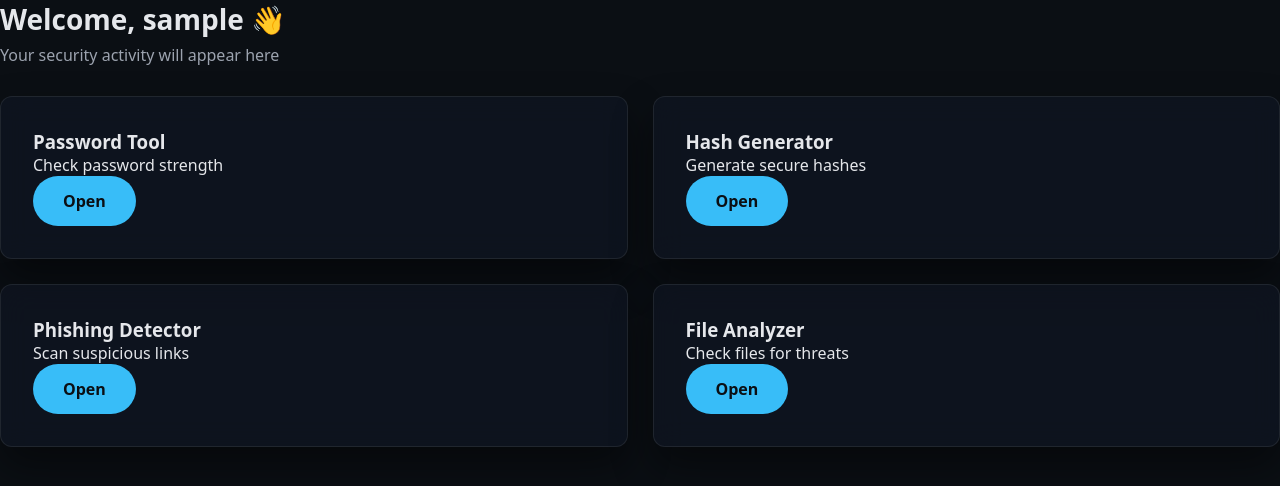
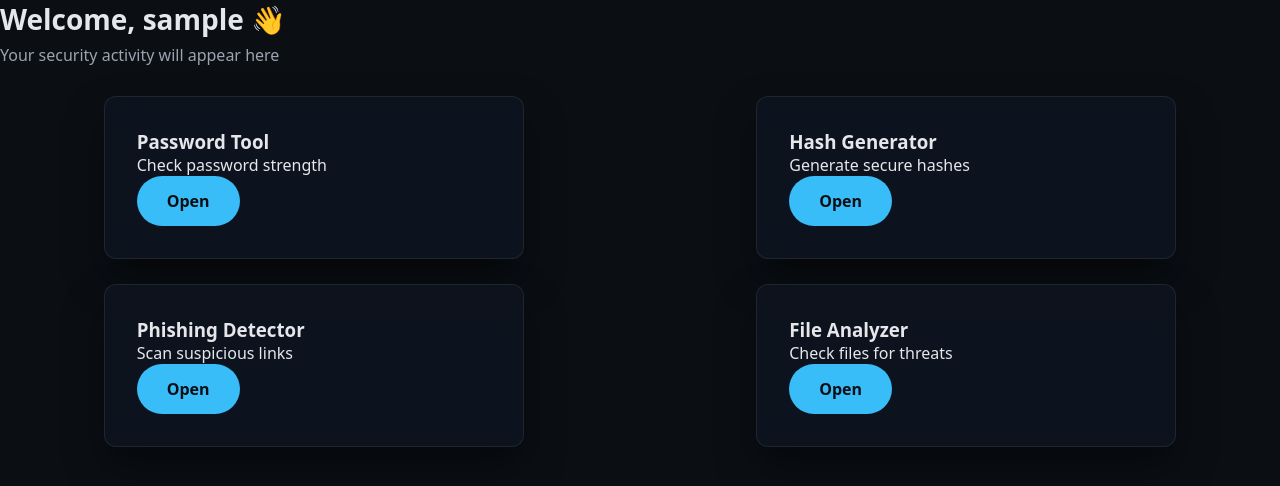
Before and after one commit to adarshx001/BlackICE, a Flask app: page /dashboard in a window 1280 px wide. Shown: the part 65-551 px from the top of the page. Run offline with Flask 3, Linux system fonts and the light colour scheme; the visitor is signed in with stand-in values (Sample User, id 1).

Commit message:
Add styles for centering dashboard cards

```diff
--- a/static/style.css
+++ b/static/style.css
@@ -888,3 +888,15 @@ body {
     margin: 0 !important;
   }
 }
+
+
+/* ===== Center Dashboard Cards ===== */
+.grid {
+  justify-items: center;
+}
+
+.grid .card {
+  width: 100%;
+  max-width: 420px;
+  text-align: left;
+}
```
